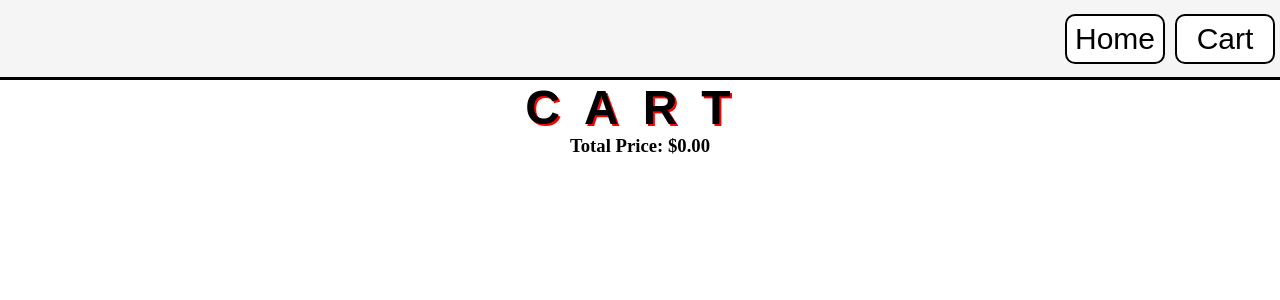
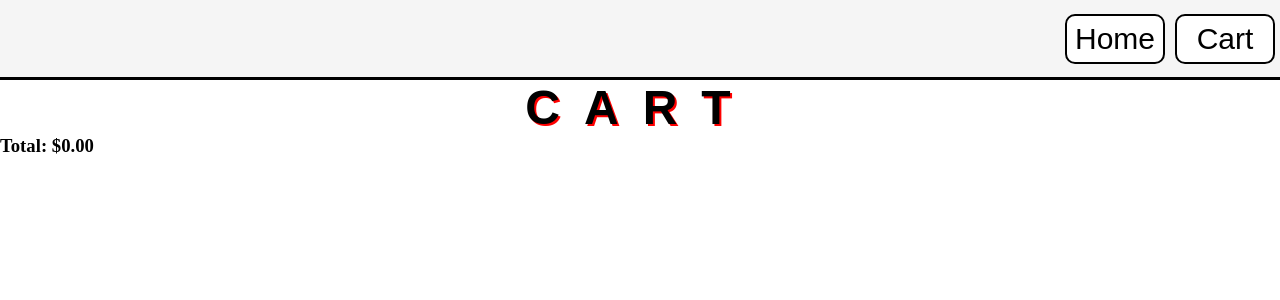
Before and after one commit to Joe-kodehode/fake_store, a React (Create React App) app: page /cart-page in a window 1280 px wide. Shown: the top 300 px of the page. Built offline with nearby package versions, Linux system fonts and the light colour scheme; the HTML template or start-up script is replaced by a standard one.

Commit message:
small updates

```diff
--- a/src/App.js
+++ b/src/App.js
@@ -1,4 +1,4 @@
-import { Route, Routes } from "react-router";
+import { Route, Routes } from "react-router-dom";
 import "./App.css";
 import CartPage from "./pages/CartPage";
 import StorePage from "./pages/StorePage";
--- a/src/components/Card/Card.js
+++ b/src/components/Card/Card.js
@@ -2,6 +2,7 @@ import { ItemName, ItemPrice } from "../../style";
 import { StyledCard } from "./Card.style";
 import ImgContainer from "../ImgContainer";
 import ActionButton from "../Button/Button";
+import { Link } from "react-router-dom";
 
 // Card component, provides props to buttons/pages
 const Card = ({
@@ -32,4 +33,5 @@ const Card = ({
     </StyledCard>
   );
 };
+
 export default Card;
--- a/src/pages/CartPage.js
+++ b/src/pages/CartPage.js
@@ -24,6 +24,10 @@ const CartPage = () => {
     <>
       <Heading>Cart</Heading>
 
+      {/* total price is calculated using .reduce to add up the sum of all item prices in cartData, then limits decimals to 2 places */}
+      <h3>
+        Total: ${cartData.reduce((sum, item) => sum + item.price, 0).toFixed(2)}
+      </h3>
       {cartData && (
         <CardContainer>
           {cartData.map((item, index) => (
@@ -38,11 +42,6 @@ const CartPage = () => {
               store={false}
             />
           ))}
-          {/* total price is calculated using .reduce to add up the sum of all item prices in cartData, then limits decimals to 2 places */}
-          <h3>
-            Total Price: $
-            {cartData.reduce((sum, item) => sum + item.price, 0).toFixed(2)}
-          </h3>
         </CardContainer>
       )}
     </>
```
Also changed, not shown: src/pages/ItemPage.js (added).
